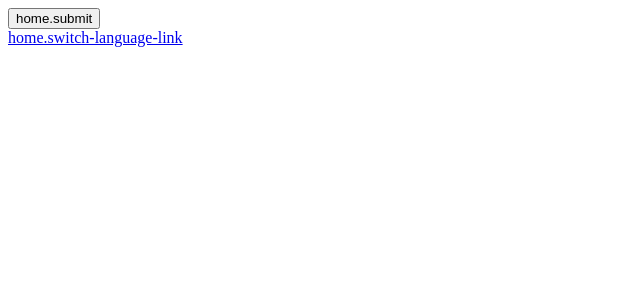
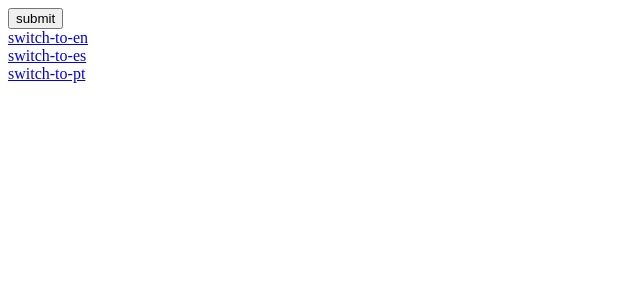
Before and after one commit to resend/resend-react-i18next-example, a Next.js app: page /en in a window 1280 px wide. Shown: the top 300 px of the page, without its empty margins (0-640 px from the left). Built offline with nearby package versions, Linux system fonts and the light colour scheme; what i18next-resources-to-backend would draw is missing.

Commit message:
update home page

```diff
--- a/app/[locale]/page.tsx
+++ b/app/[locale]/page.tsx
@@ -27,11 +27,19 @@ export default async function Home({
           await sendEmail(locale);
         }}
       >
-        <button type="submit">{t('home.submit')}</button>
+        <button type="submit">{t('submit')}</button>
       </form>
-      <a href={locale === 'en' ? '/pt' : '/en'}>
-        {t('home.switch-language-link')}
-      </a>
+      <div style={{ display: 'flex', flexDirection: 'column' }}>
+        <a href="/en">
+          {t('switch-to-en')}
+        </a>
+        <a href="/es">
+          {t('switch-to-es')}
+        </a>
+        <a href="/pt">
+          {t('switch-to-pt')}
+        </a>
+      </div>
     </>
   );
 }
```
